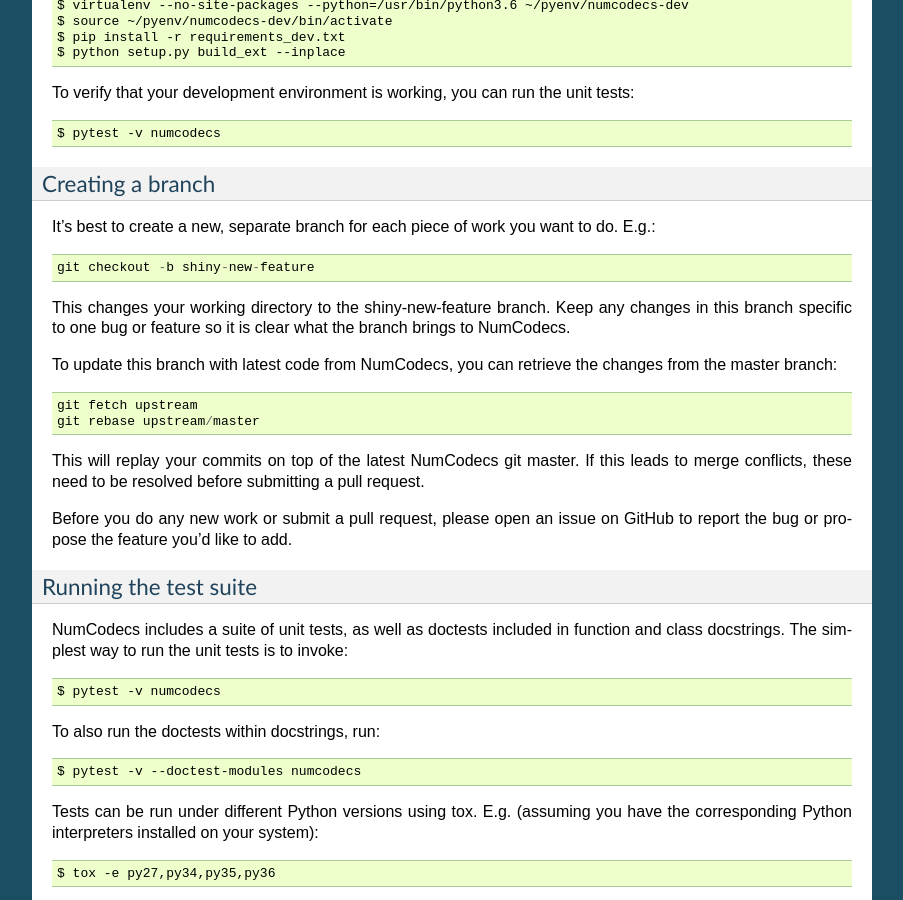
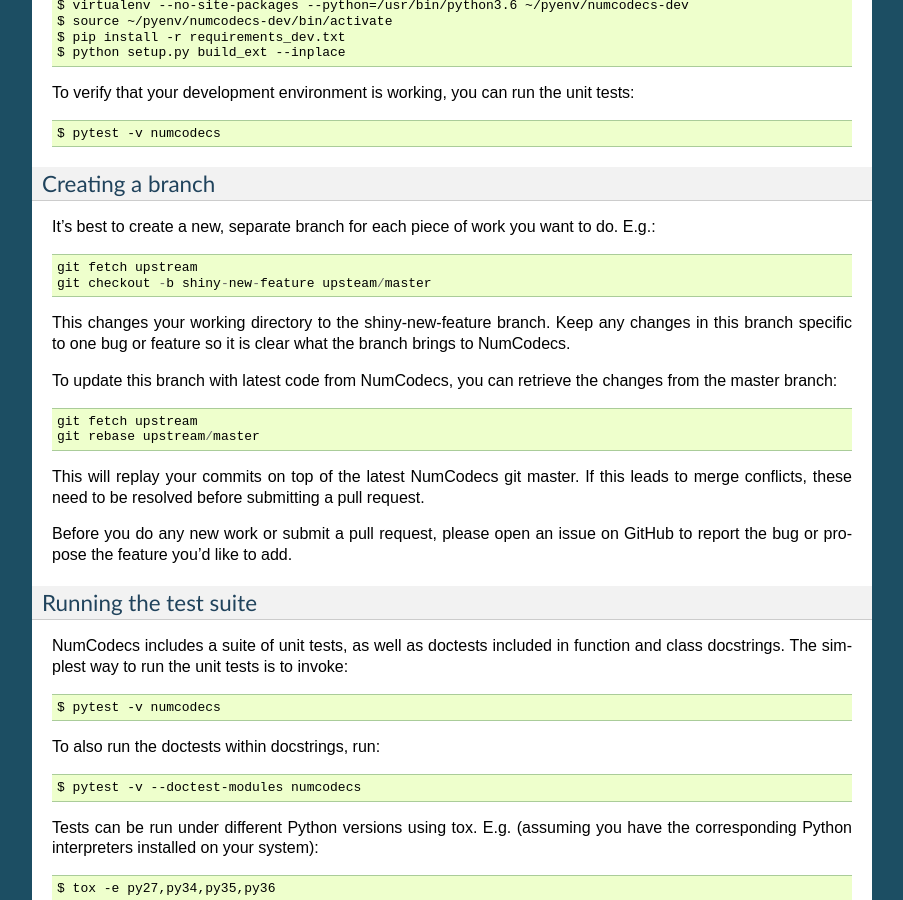
Before and after one commit to zarr-developers/numcodecs, a Sphinx documentation site: the page built from docs/contributing.rst, in a window 1280 px wide and 900 px high, scrolled down 1589 px. Shown: the whole window, without its empty margins (198-1101 px from the left). Built offline with Sphinx 7.4.7, drawn with Linux system fonts in a browser that asks for light colours; pages that are not in the unit, such as notebooks, are missing from menus; the version number could not be read and is left out.

Commit message:
fork tweak

```diff
--- a/docs/contributing.rst
+++ b/docs/contributing.rst
@@ -104,7 +104,8 @@
 
 It's best to create a new, separate branch for each piece of work you want to do. E.g.::
 
-    git checkout -b shiny-new-feature
+    git fetch upstream
+    git checkout -b shiny-new-feature upsteam/master
 
 This changes your working directory to the shiny-new-feature branch. Keep any changes in
 this branch specific to one bug or feature so it is clear what the branch brings to
```
